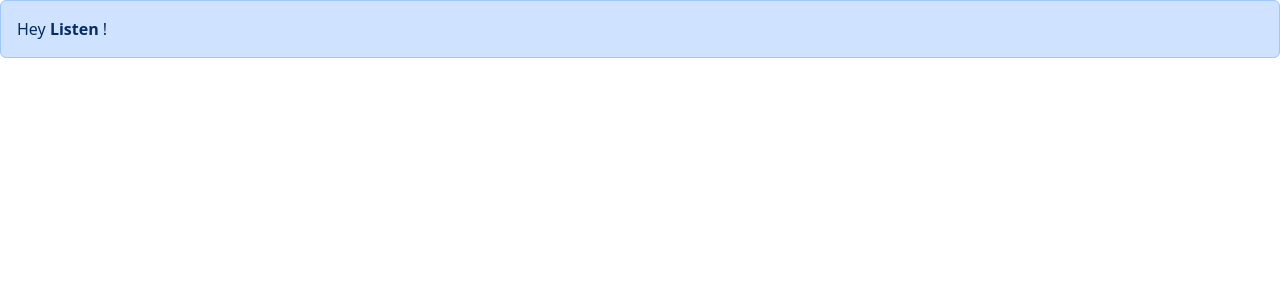
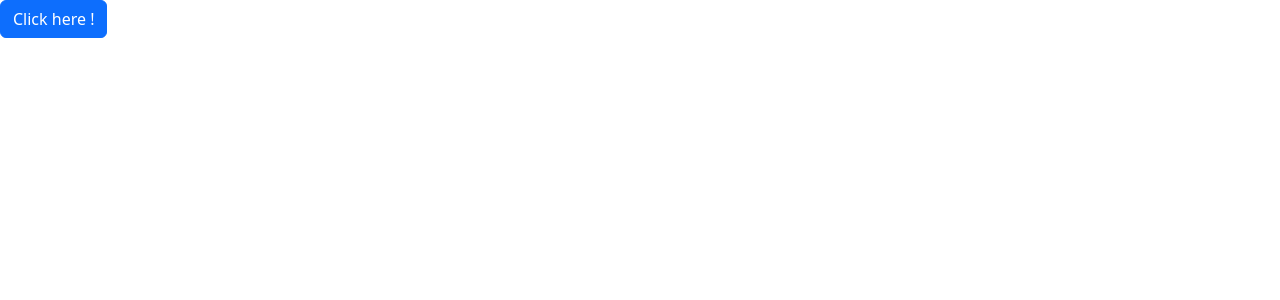
Before and after one commit to YoraneA/react-app, a React (Vite) app: page / in a window 1280 px wide. Shown: the top 300 px of the page. Built offline with nearby package versions, Linux system fonts and the light colour scheme.

Commit message:
Exercise - Create Alert with dismiss button

```diff
--- a/src/App.tsx
+++ b/src/App.tsx
@@ -1,11 +1,16 @@
+import { useState } from "react";
 import Alert from "./components/Alert";
+import Button from "./components/Button";
 
 function App() {
+    const [alertVisible, setAlertVisbility] = useState(false);
+
     return (
         <div>
-            <Alert>
-                Hey <b>Listen</b> !
-            </Alert>
+            {alertVisible && <Alert onClose={() => setAlertVisbility(false)}>Hey listen !</Alert>}
+            <Button onClick={() => setAlertVisbility(true)}>
+                Click here !
+            </Button>
         </div>
     );
 }
--- a/src/components/Alert.tsx
+++ b/src/components/Alert.tsx
@@ -1,11 +1,17 @@
 import { ReactNode } from "react";
 
 interface Props {
-    children: ReactNode,
+    children: ReactNode;
+    onClose: () => void;
 }
 
-function Alert({children}: Props) {
-    return <div className="alert alert-primary">{children}</div>;
+function Alert({ children, onClose }: Props) {
+    return (
+        <div className="alert alert-warning">
+            {children}
+            <button onClick={onClose} className="btn-close" aria-label="Close"></button>
+        </div>
+    );
 }
 
 export default Alert;
--- /dev/null
+++ b/src/components/Button.tsx
@@ -0,0 +1,17 @@
+import { ReactNode } from "react";
+
+interface Props {
+    children: ReactNode;
+    color?: "primary" | "secondary" | "success" | "danger" | "warning";
+    onClick: () => void;
+}
+
+function Button({ children, onClick, color = "primary" }: Props) {
+    return (
+        <button className={"btn btn-" + color} onClick={() => onClick()}>
+            {children}
+        </button>
+    );
+}
+
+export default Button;
```
